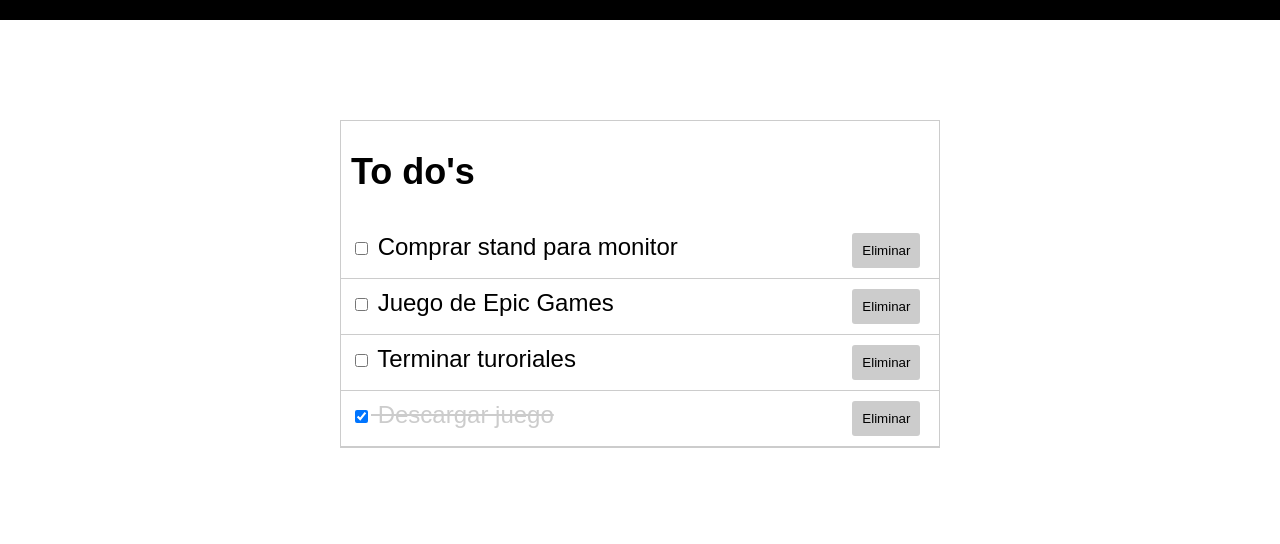
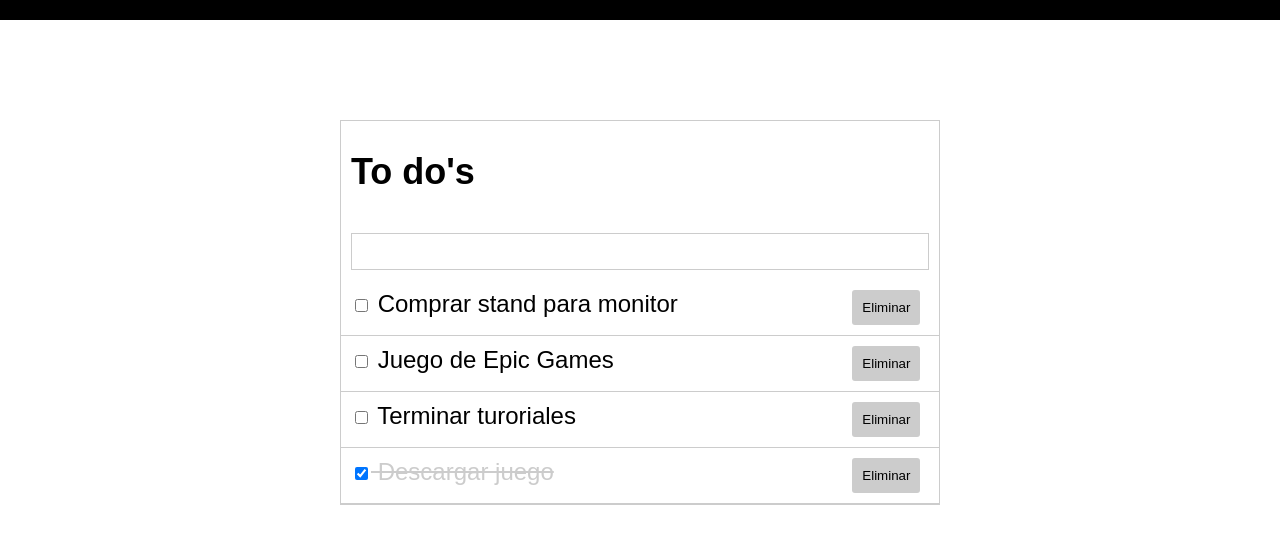
Before and after one commit to David-Hdez/todos, a Vue app: page / in a window 1280 px wide. Shown: the top 544 px of the page. Built offline with nearby package versions, Linux system fonts and the light colour scheme.

Commit message:
Agregar todo

```diff
--- a/package.json
+++ b/package.json
@@ -9,7 +9,8 @@
   },
   "dependencies": {
     "core-js": "^3.6.5",
-    "vue": "^2.6.11"
+    "vue": "^2.6.11",
+    "vue-uuid": "^2.0.2"
   },
   "devDependencies": {
     "@vue/cli-plugin-babel": "~4.5.0",
--- a/src/App.vue
+++ b/src/App.vue
@@ -3,7 +3,8 @@
     <div id="header"></div>
     <div id="main-container">
       <h2>To do's</h2>
-      <!--Implementando coponente-->
+      <!--Implementando coponentes-->
+      <TodoAdd v-on:add-todo="addTodo"/>
       <Todos v-bind:todoslist="copyTodos" v-on:delete-todo="deleteTodo"/>
     </div>
   </div>
@@ -11,16 +12,20 @@
 
 <script>
 import Todos from './components/Todos.vue'
-//import TodoAdd from './components/TodoAdd.vue'//Estructura de la aplicación
+import TodoAdd from './components/TodoAdd.vue'//Estructura de la aplicación
 
 export default {
   name: 'App',
   components: {
-    Todos
+    Todos, TodoAdd
   },
   methods:{
     deleteTodo(id){
       this.todos=this.todos.filter(todo => todo.id != id);//Regresa todos los elementos, exepto el que se va a eliminar
+      this.copyTodos=[... this.todos];
+    },
+    addTodo(todo){
+      this.todos.push(todo);
       this.copyTodos=[... this.todos];
     }
   },
--- a/src/components/TodoAdd.vue
+++ b/src/components/TodoAdd.vue
@@ -0,0 +1,48 @@
+<template>
+    <div id="add-container">
+        <form @submit="addTodo">
+            <input type="text" v-model="task">
+        </form>
+    </div>
+</template>
+
+<script>
+import { uuid } from "vue-uuid";
+
+export default{
+    name:"TodoAdd",
+    data(){
+        return {
+            task: ''
+        }
+    },
+    methods:{
+        addTodo(event){
+            event.preventDefault();
+
+            const newTodo={
+                id:uuid.v4(),
+                task:this.task,
+                completed:false
+            };
+
+            this.task='';
+
+            this.$emit('add-todo',newTodo);
+        }
+    }
+}
+</script>
+
+<style scoped>
+#add-container{
+    padding: 10px;
+}
+
+input{
+    padding: 10px;
+    outline: none;
+    border: solid 1px #ccc;
+    width: 100%;
+}
+</style>
```
Also changed, not shown: 1 other file (tests, documents, lock files or other folders).
